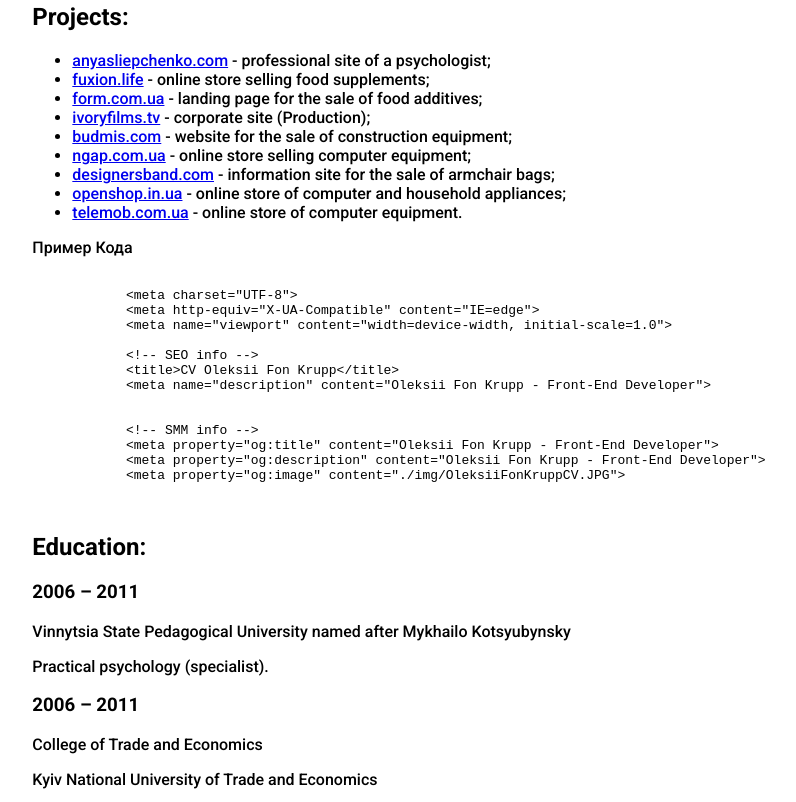
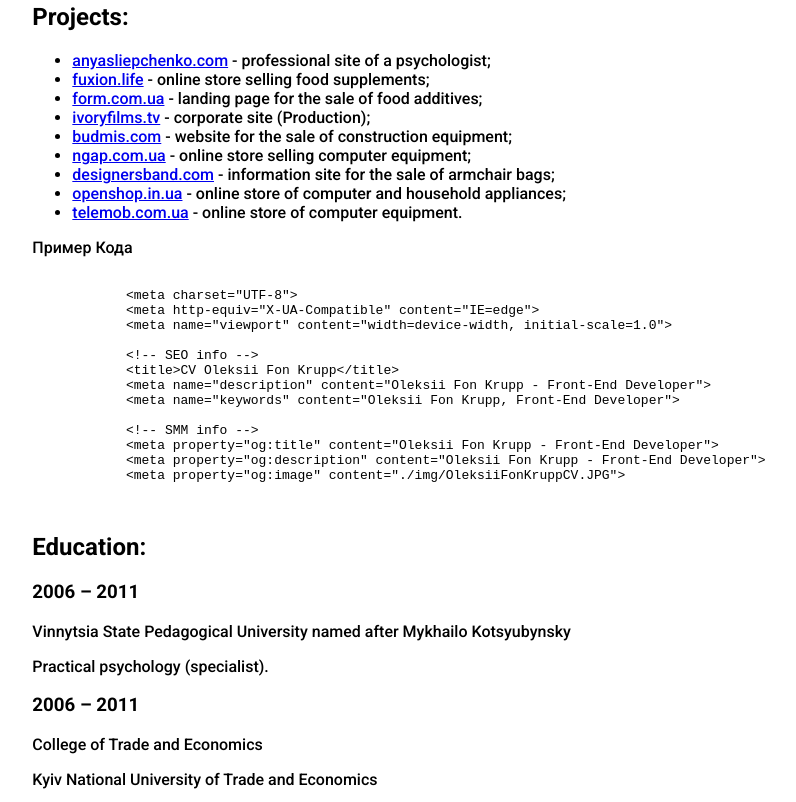
Before and after one commit to Olevonk/rsschool-cv, a plain HTML site: page index.html in a window 1280 px wide. Shown: the part 1092-1894 px from the top of the page, without its empty margins (241-1037 px from the left). Drawn offline with Linux system fonts and the light colour scheme.

Commit message:
fix: fix some bugs

```diff
--- a/index.html
+++ b/index.html
@@ -45,8 +45,6 @@
             <p>Welcome</p>
             <h1>I'm Oleksii Fon Krupp</h1>
             <h2>Front-End Developer</h2>
-        </section>
-        <section>
             <img src="./img/OleksiiFonKruppCVnew.JPG" alt="Photo Oleksii Fon Krupp">
         </section>
         <section>
@@ -90,7 +88,6 @@
 <!-- Skills End -->
 
 <!-- Projects Start -->
-    <section>
     <section id="projects">
         <h2>Projects:</h2>
             <ul>
@@ -105,7 +102,6 @@
                 <li><a href="https://telemob.com.ua" target="_blank">telemob.com.ua</a> - online store of computer equipment.</li>
             </ul>
     </section>
-    </section>
 <!-- Projects End -->
 
 <!-- Simple of code Start -->
@@ -113,19 +109,19 @@
         <p>Пример Кода</p>
         <pre>
         <code>
-            <span><</span>meta charset="UTF-8">
-            <span><</span>meta http-equiv="X-UA-Compatible" content="IE=edge">
-            <span><</span>meta name="viewport" content="width=device-width, initial-scale=1.0">
+            &ltmeta charset="UTF-8"&gt
+            &ltmeta http-equiv="X-UA-Compatible" content="IE=edge"&gt
+            &ltmeta name="viewport" content="width=device-width, initial-scale=1.0"&gt
 
-            <span><</span>!-- SEO info -->
-            <span><</span>title>CV Oleksii Fon Krupp<span><</span>/title>
-            <span><</span>meta name="description" content="Oleksii Fon Krupp - Front-End Developer">
-            <meta name="keywords" content="Oleksii Fon Krupp, Front-End Developer">
+            &lt!-- SEO info --&gt
+            &lttitle>CV Oleksii Fon Krupp&lt/title&gt
+            &ltmeta name="description" content="Oleksii Fon Krupp - Front-End Developer"&gt
+            &ltmeta name="keywords" content="Oleksii Fon Krupp, Front-End Developer"&gt
 
-            <span><</span>!-- SMM info -->
-            <span><</span>meta property="og:title" content="Oleksii Fon Krupp - Front-End Developer">
-            <span><</span>meta property="og:description" content="Oleksii Fon Krupp - Front-End Developer">
-            <span><</span>meta property="og:image" content="./img/OleksiiFonKruppCV.JPG">
+            &lt!-- SMM info -->
+            &ltmeta property="og:title" content="Oleksii Fon Krupp - Front-End Developer"&gt
+            &ltmeta property="og:description" content="Oleksii Fon Krupp - Front-End Developer"&gt
+            &ltmeta property="og:image" content="./img/OleksiiFonKruppCV.JPG"&gt
         </code>
         </pre>
     </section>
```
Lines whose indentation alone changed are shown as unchanged.
